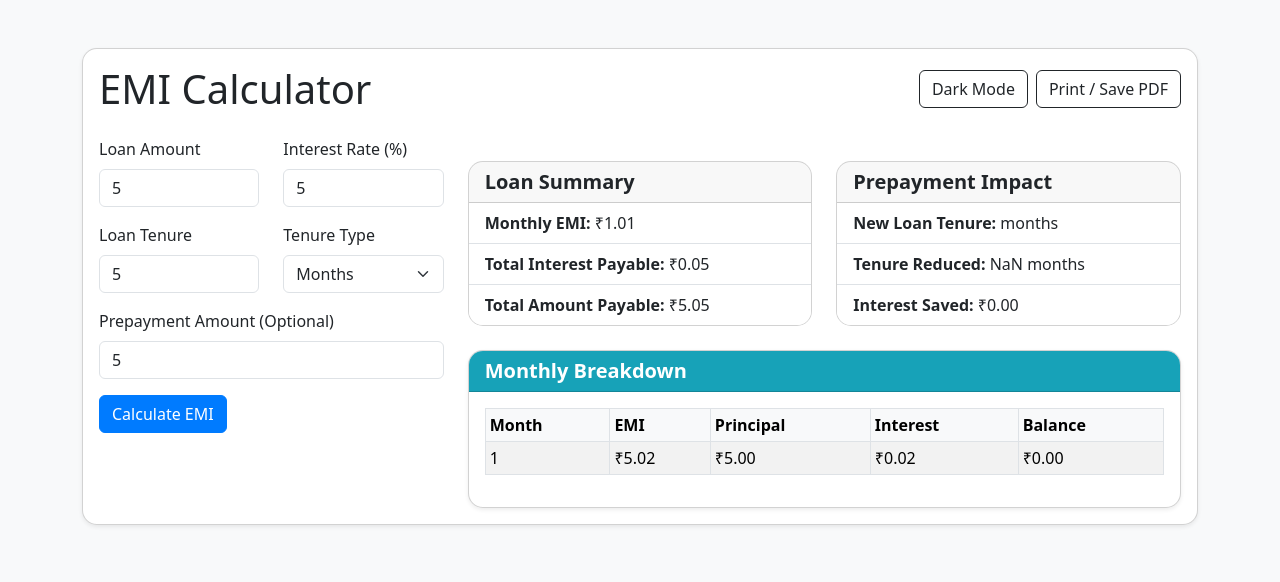
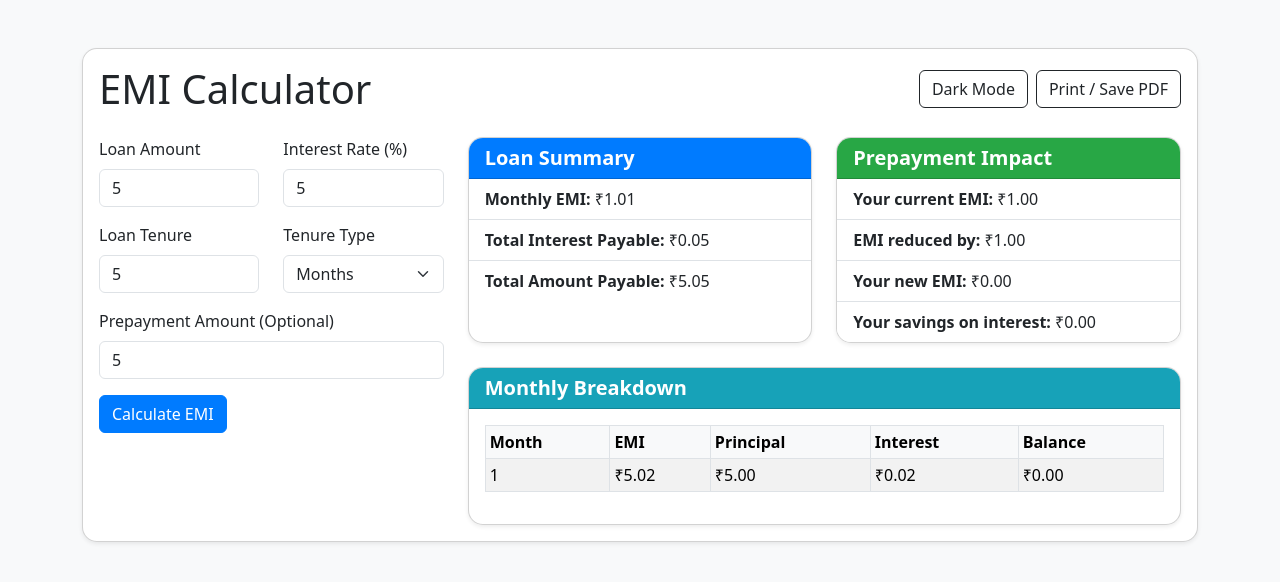
Before and after one commit to KartikLabhshetwar/EMI-Calculator, a React (Vite) app in the folder emi-calculator/: page / in a window 1280 px wide. Both pictures are taken after typing "5", "5", "5", "5" into the empty fields and a click on the button "Calculate EMI". Shown: the top 582 px of the page. Built offline with nearby package versions, Linux system fonts and the light colour scheme.

Commit message:
Update ResultsDisplay.jsx

```diff
--- a/emi-calculator/src/components/ResultsDisplay.jsx
+++ b/emi-calculator/src/components/ResultsDisplay.jsx
@@ -1,5 +1,5 @@
 import { Card, ListGroup, Row, Col } from 'react-bootstrap';
-import { calculateEMI, calculateTotalInterest, calculatePrepaymentImpact } from '../utils/Calculations';
+import { calculateEMI, calculateTotalInterest, calculatePrepaymentImpact } from '../utils/calculations';
 
 const ResultsDisplay = ({ loanAmount, interestRate, loanTenure, prepaymentAmount }) => {
   const emi = calculateEMI(loanAmount, interestRate, loanTenure);
@@ -13,10 +13,10 @@ const ResultsDisplay = ({ loanAmount, interestRate, loanTenure, prepaymentAmount
   };
 
   return (
-    <Row className="mt-4">
-      <Col md={6}>
-        <Card>
-          <Card.Header as="h5">Loan Summary</Card.Header>
+    <Row className="mb-4">
+      <Col md={prepaymentAmount > 0 ? 6 : 12}>
+        <Card className="h-100 shadow-sm">
+          <Card.Header as="h5" className="bg-primary text-white">Loan Summary</Card.Header>
           <ListGroup variant="flush">
             <ListGroup.Item>
               <strong>Monthly EMI:</strong> {formatCurrency(emi)}
@@ -32,17 +32,20 @@ const ResultsDisplay = ({ loanAmount, interestRate, loanTenure, prepaymentAmount
       </Col>
       {prepaymentAmount > 0 && (
         <Col md={6}>
-          <Card>
-            <Card.Header as="h5">Prepayment Impact</Card.Header>
+          <Card className="h-100 shadow-sm">
+            <Card.Header as="h5" className="bg-success text-white">Prepayment Impact</Card.Header>
             <ListGroup variant="flush">
               <ListGroup.Item>
-                <strong>New Loan Tenure:</strong> {prepaymentImpact.newTenure} months
+                <strong>Your current EMI:</strong> {formatCurrency(prepaymentImpact.originalEMI)}
               </ListGroup.Item>
               <ListGroup.Item>
-                <strong>Tenure Reduced:</strong> {loanTenure - prepaymentImpact.newTenure} months
+                <strong>EMI reduced by:</strong> {formatCurrency(prepaymentImpact.emiReduction)}
               </ListGroup.Item>
               <ListGroup.Item>
-                <strong>Interest Saved:</strong> {formatCurrency(prepaymentImpact.interestSaved)}
+                <strong>Your new EMI:</strong> {formatCurrency(prepaymentImpact.newEMI)}
+              </ListGroup.Item>
+              <ListGroup.Item>
+                <strong>Your savings on interest:</strong> {formatCurrency(prepaymentImpact.interestSaved)}
               </ListGroup.Item>
             </ListGroup>
           </Card>
```
